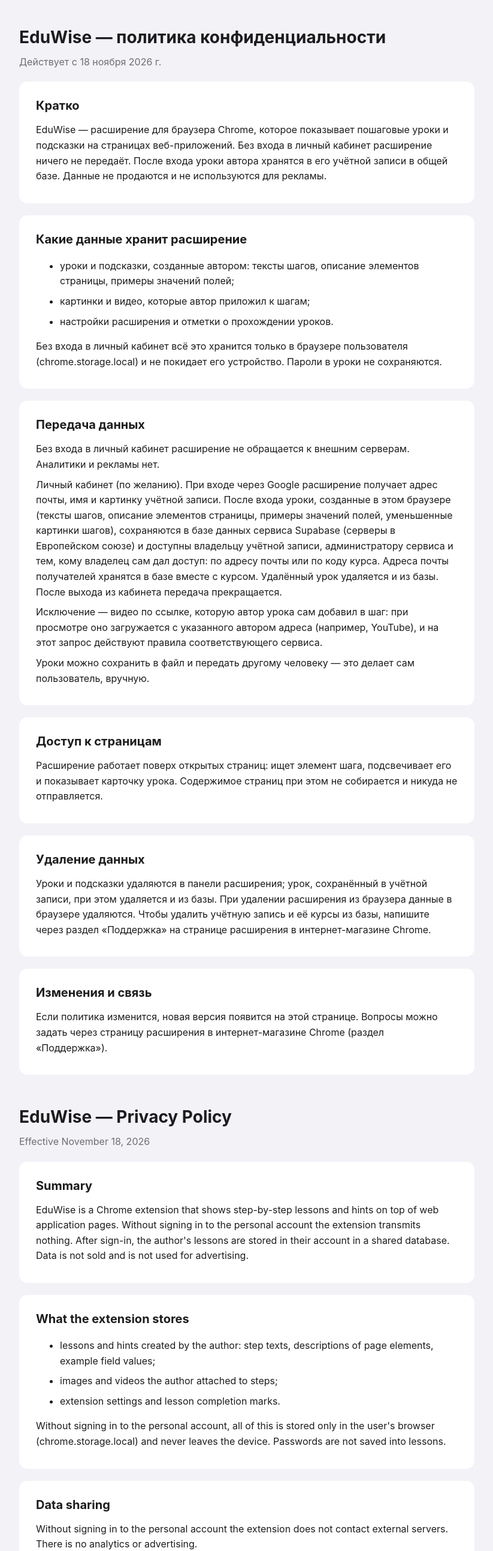
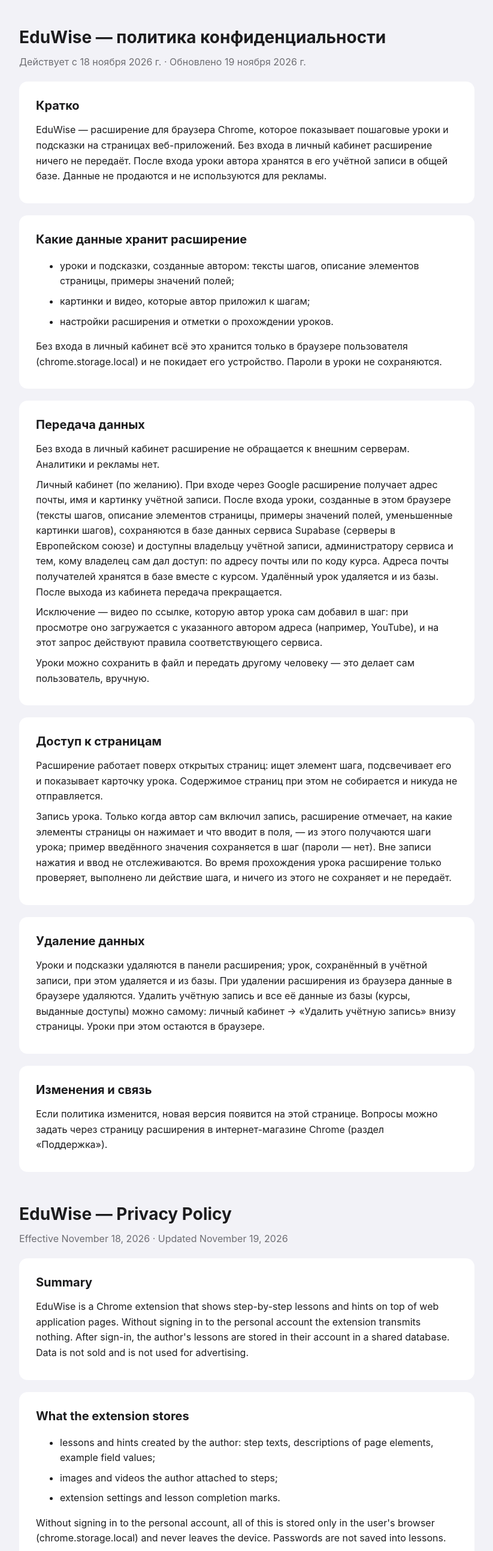
Before and after one commit to NAGIez/eduwise-privacy, a plain HTML site: page index.html in a window 1280 px wide. Shown: the top 2586 px of the page at 60% size, without its empty margins (228-1051 px from the left). Drawn offline with Linux system fonts and the light colour scheme.

Commit message:
Политика: запись урока (что отмечается и когда), удаление учётной записи в личном кабинете

```diff
--- a/index.html
+++ b/index.html
@@ -19,7 +19,7 @@
 <body>
 <main>
   <h1>EduWise — политика конфиденциальности</h1>
-  <div class="date">Действует с 18 ноября 2026 г.</div>
+  <div class="date">Действует с 18 ноября 2026 г. · Обновлено 19 ноября 2026 г.</div>
 
   <section>
     <h2>Кратко</h2>
@@ -47,11 +47,12 @@
   <section>
     <h2>Доступ к страницам</h2>
     <p>Расширение работает поверх открытых страниц: ищет элемент шага, подсвечивает его и показывает карточку урока. Содержимое страниц при этом не собирается и никуда не отправляется.</p>
+    <p>Запись урока. Только когда автор сам включил запись, расширение отмечает, на какие элементы страницы он нажимает и что вводит в поля, — из этого получаются шаги урока; пример введённого значения сохраняется в шаг (пароли — нет). Вне записи нажатия и ввод не отслеживаются. Во время прохождения урока расширение только проверяет, выполнено ли действие шага, и ничего из этого не сохраняет и не передаёт.</p>
   </section>
 
   <section>
     <h2>Удаление данных</h2>
-    <p>Уроки и подсказки удаляются в панели расширения; урок, сохранённый в учётной записи, при этом удаляется и из базы. При удалении расширения из браузера данные в браузере удаляются. Чтобы удалить учётную запись и её курсы из базы, напишите через раздел «Поддержка» на странице расширения в интернет-магазине Chrome.</p>
+    <p>Уроки и подсказки удаляются в панели расширения; урок, сохранённый в учётной записи, при этом удаляется и из базы. При удалении расширения из браузера данные в браузере удаляются. Удалить учётную запись и все её данные из базы (курсы, выданные доступы) можно самому: личный кабинет → «Удалить учётную запись» внизу страницы. Уроки при этом остаются в браузере.</p>
   </section>
 
   <section>
@@ -60,7 +61,7 @@
   </section>
 
   <h1 style="margin-top:48px">EduWise — Privacy Policy</h1>
-  <div class="date">Effective November 18, 2026</div>
+  <div class="date">Effective November 18, 2026 · Updated November 19, 2026</div>
 
   <section>
     <h2>Summary</h2>
@@ -87,12 +88,13 @@
 
   <section>
     <h2>Access to pages</h2>
+    <p>Lesson recording. Only when the author turns recording on does the extension note which page elements they click and what they type into fields — this becomes the lesson steps; a sample of the typed value is saved in the step (passwords are not). Outside recording, clicks and typing are not tracked. While a lesson is being taken, the extension only checks whether the step's action is done and neither stores nor sends any of it.</p>
     <p>The extension works on top of open pages: it finds the step's element, highlights it and shows the lesson card. Page content is not collected and is not sent anywhere.</p>
   </section>
 
   <section>
     <h2>Deleting data</h2>
-    <p>Lessons and hints can be deleted in the extension panel; a lesson saved in the account is deleted from the database as well. Removing the extension from the browser deletes the data kept in the browser. To delete the account and its courses from the database, write through the “Support” section of the extension's page in the Chrome Web Store.</p>
+    <p>Lessons and hints can be deleted in the extension panel; a lesson saved in the account is deleted from the database as well. Removing the extension from the browser deletes the data kept in the browser. You can delete the account and all its data from the database (courses, granted access) yourself: personal account page → “Delete account” at the bottom. Lessons stay in the browser.</p>
   </section>
 
   <section>
```
